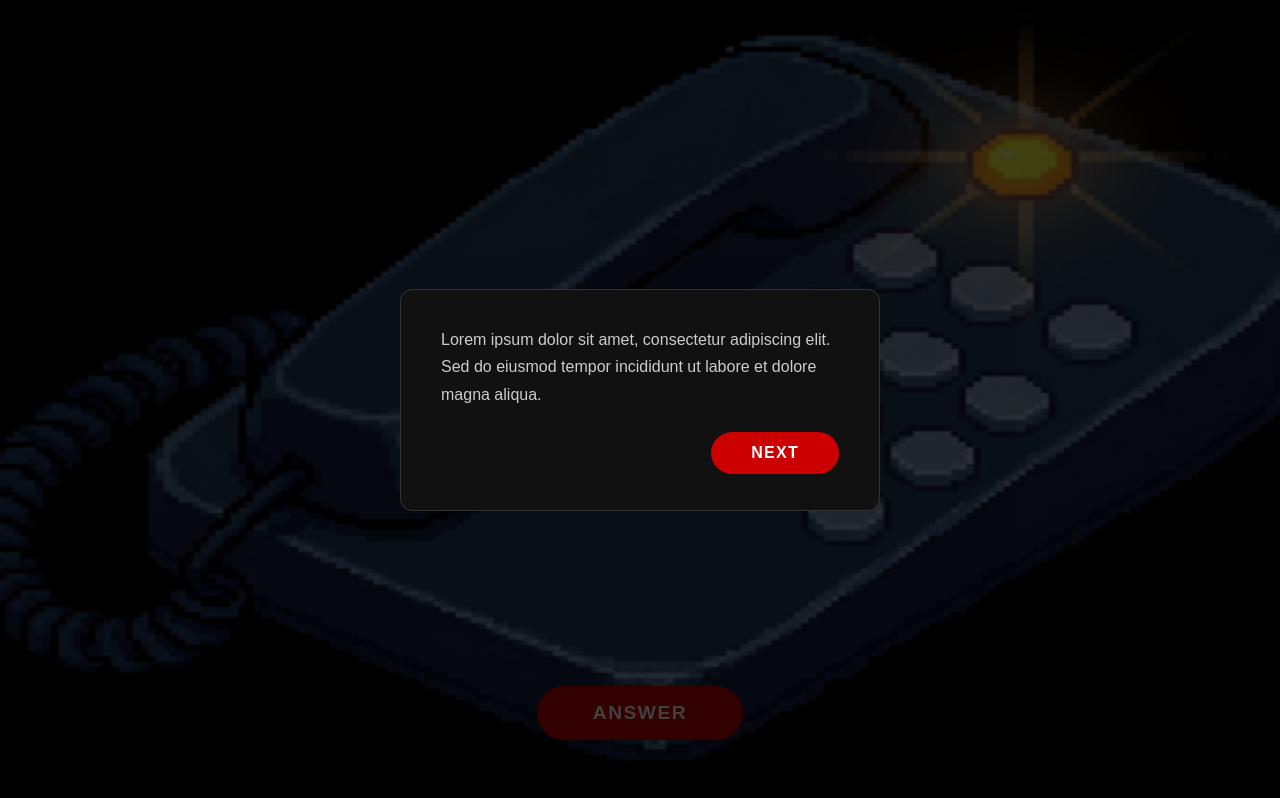
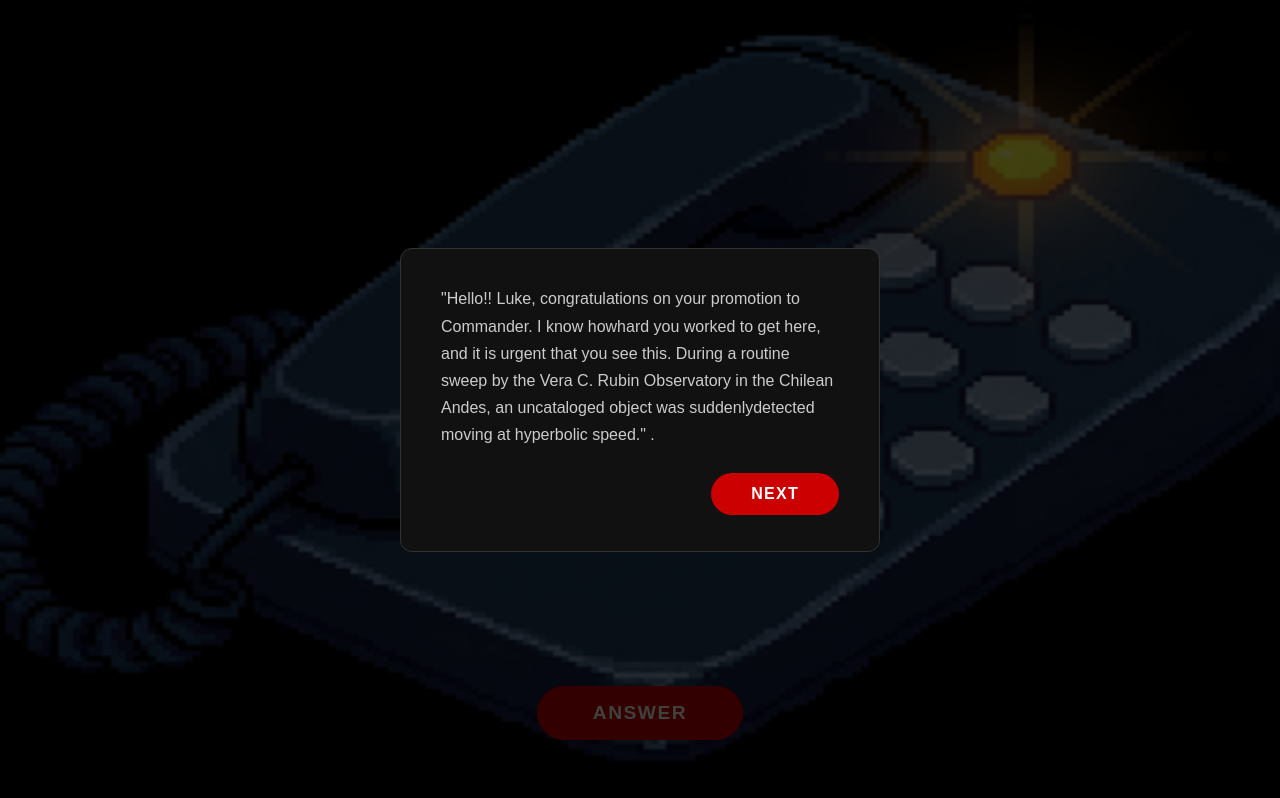
Before and after one commit to LedOncf/Last-orbit, a plain HTML site: page index.html in a window 1280 px wide. Both pictures are taken after a click on the button "ANSWER". Drawn offline with Linux system fonts and the light colour scheme.

Commit message:
Actualizacion de texto y eliminacion de boton

```diff
--- a/index.html
+++ b/index.html
@@ -18,14 +18,12 @@
 
     <div id="modal-intro" class="modal-overlay hidden">
         <div class="modal-box">
-            <p class="modal-text">Lorem ipsum dolor sit amet, consectetur adipiscing elit. Sed do eiusmod tempor incididunt ut labore et dolore magna aliqua.</p>
+            <p class="modal-text">"Hello!! Luke, congratulations on your promotion to Commander. I know howhard you worked to get here, and it is urgent that you see this. During a routine sweep by the Vera C. Rubin Observatory in the Chilean Andes, an uncataloged object was suddenlydetected moving at hyperbolic speed." .</p>
             <button id="btn-next" class="btn-next">Next</button>
         </div>
     </div>
 
     <div id="screen-game" class="screen">
-        <button class="btn-pause" id="btn-pause-game" aria-label="Menu"><img src="assets/img/hamburguerMenu.svg" alt="" class="btn-icon"></button>
-
         <header class="hud">
             <div class="hud-stats" id="hud-stats"></div>
             <div class="hud-crew" id="hud-crew"></div>
```
